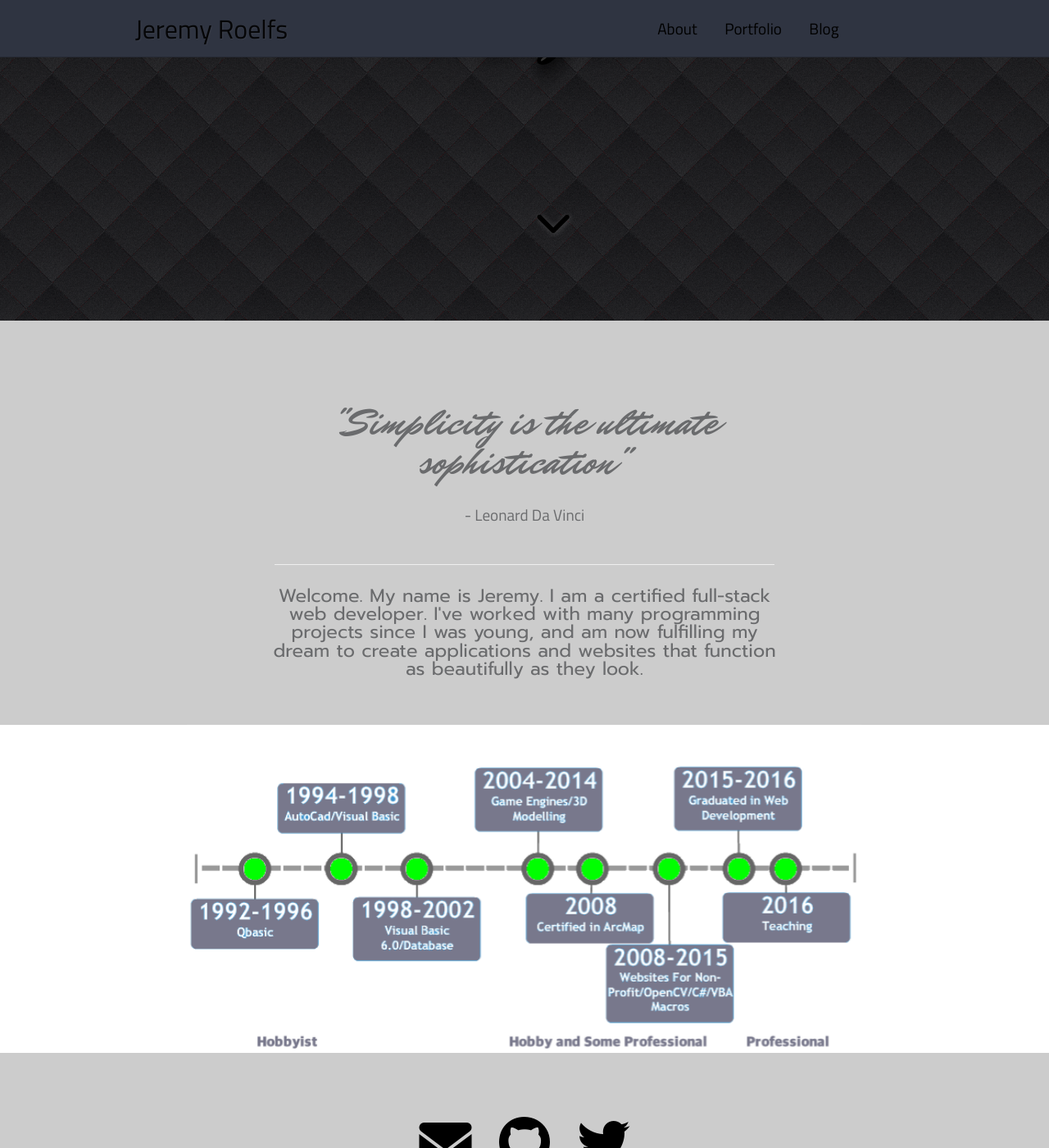
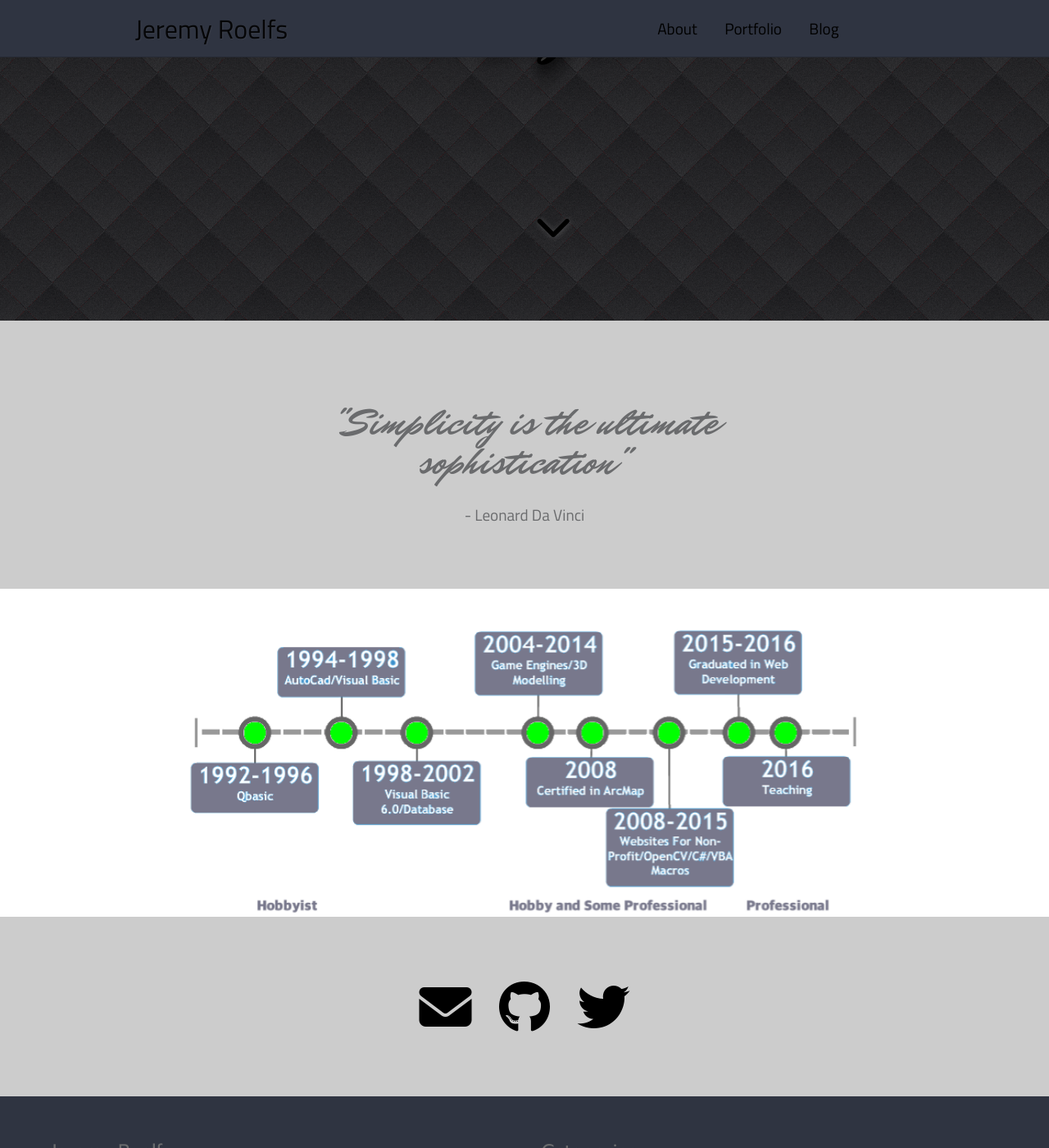
Before and after one commit to J-Roel/jeremy-jekyll, a Jekyll site: the page built from index.html, in a window 1280 px wide and 1400 px high, scrolled down 359 px. Shown: the whole window at 82% size. Built offline with Jekyll 4.4.1, drawn with Linux system fonts in a browser that asks for light colours; nearby versions of some CDN libraries.

```diff
--- a/_includes/about.html
+++ b/_includes/about.html
@@ -4,12 +4,6 @@
 		        <div class="row text-center">
 		        	<quote class="fadeIn">"Simplicity is the ultimate sophistication"</quote><p>- Leonard Da Vinci</p>
 		        </div>
-	        	<hr/>
-
-		    	<div class="row text-center">
-		    		<h4>Welcome. My name is Jeremy. I am a certified full-stack web developer. I've worked with many programming projects since I was young, and am now fulfilling my dream to create applications and websites that function as beautifully as they look.</h4>
-		    	</div>
-		    	</div>
 		</div>
 	</div>
 </section>
--- a/_posts/blog/2016-05-18-ajax-api-architecture.markdown
+++ b/_posts/blog/2016-05-18-ajax-api-architecture.markdown
@@ -51,7 +51,7 @@
 				<li><p>Your program is running on a user's computer.</p></li>
 				<li><p>Your program tells the browser what data it needs in a package called a XHLHttpRequest Object.</p></li>
 				<li><p>The Request Object tells the user's browser to send a request to a certain location where this data is stored.</p></li>
-				<li><p>The internet location that intercepted your request, then determines what information to send back, based on your Request Object asked for.</p></li>
+				<li><p>The internet location that intercepted your request, then determines what information to send back, based on your Request Object.</p></li>
 				<li><p>Your program then has to set and wait for the data to be returned from the endpoint (or API). This is called an Asynchronous function.</p></li>
 				<li><p>Once returned, the data can now be parsed.</p></li>
 				<li><p>We then tell the browser how to utilize and render the data.</p></li>
@@ -397,6 +397,7 @@
 			<ul>
 			<li><p>Use CSS to make everything look slick and nice.</p></li>
 			<li><p>Use the OMDb API to grab more information from the API and render it on your HTML website.</p></li>
+			<li><p>Use the Chrome Extension Postman. It is an app that allows you to build urls with different parameters. If you are building full-stack applications, this is a time saving tool.</p></li>
 			</ul>
 
 		</div>
--- a/_sass/_layout.scss
+++ b/_sass/_layout.scss
@@ -210,7 +210,7 @@
 #hero-page is for our page.html, post.html and category.html(archive)*/
 #hero, #hero-page{
     height: 750px;
-    background: linear-gradient(to bottom right,rgba(33,37,49,0.2),rgba(33,37,49,0.2)), url('../assets/images/hero-one.png');
+    background: linear-gradient(to bottom right,rgba(63,67,79,0.2),rgba(63,67,79,0.2)), url('../assets/images/hero-one.png');
     background-size: 128px 128px;
 
     img {
```
Also changed, not shown: 3 other files.
